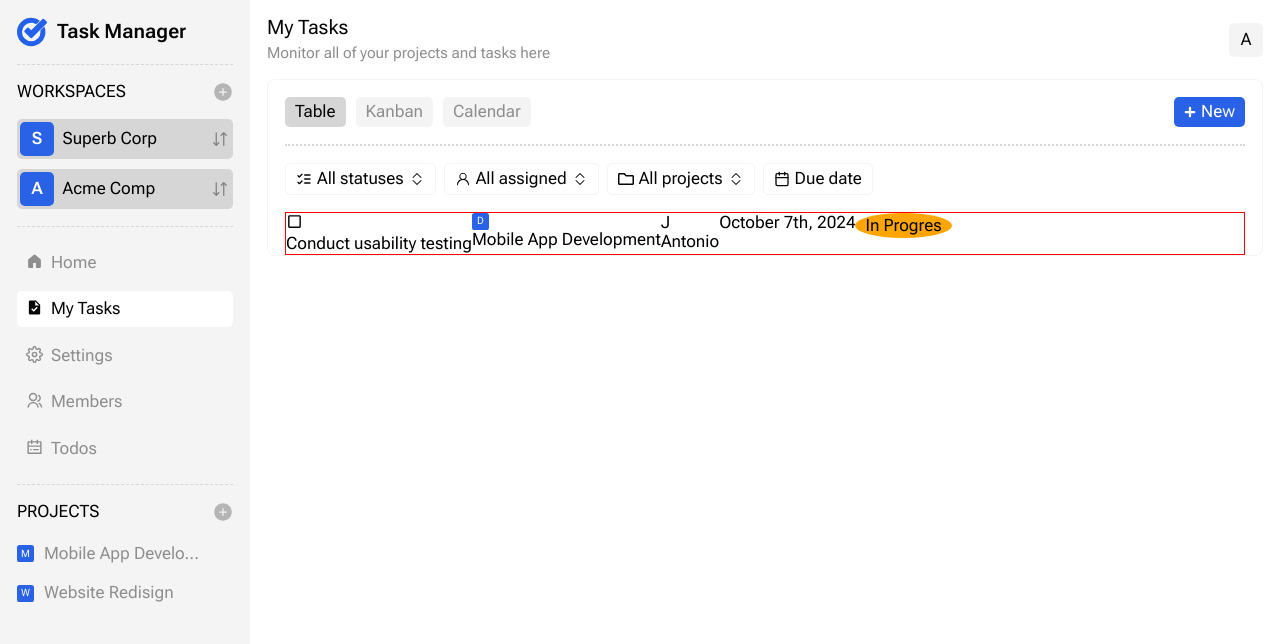
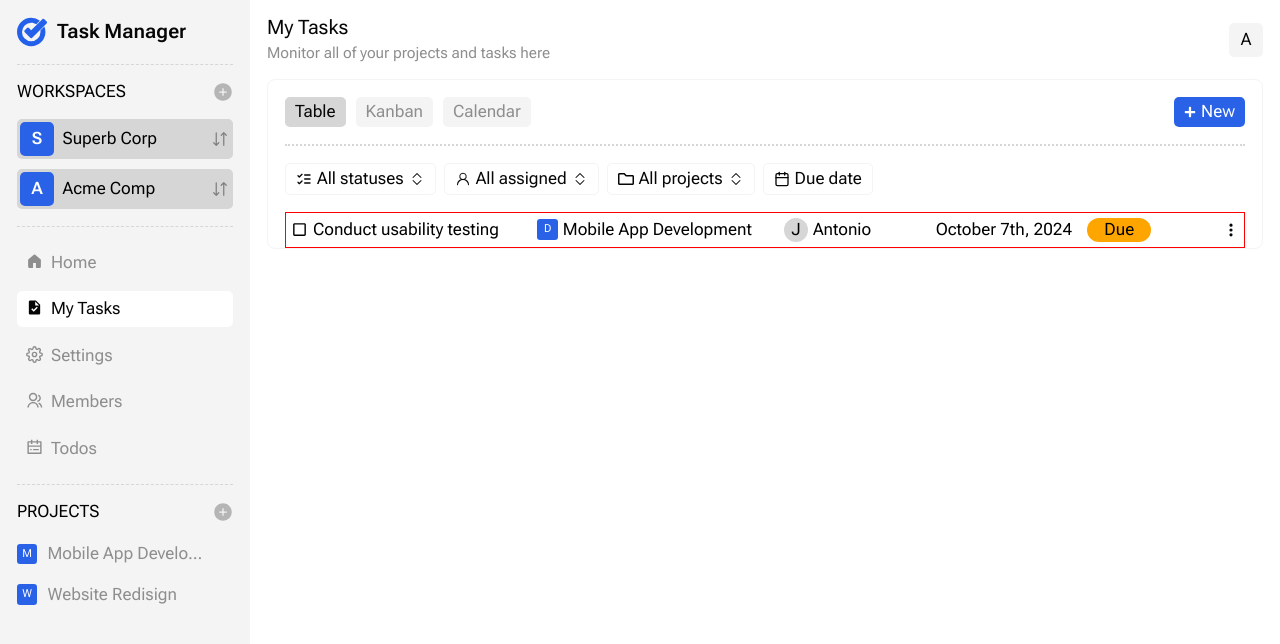
Before and after one commit to webioann/sandbox_prisma, a Next.js app: page /my_tasks/table in a window 1280 px wide. Shown: the top 644 px of the page. Built offline with nearby package versions, Linux system fonts and the light colour scheme.

Commit message:
TaskTableItem css

```diff
--- a/components/BadgeWithSymbol/badge.css
+++ b/components/BadgeWithSymbol/badge.css
@@ -11,11 +11,11 @@
     align-items: center;
 }
 .cube{
-    width: 1rem;
-    height: 1rem;
+    width: 1.2rem;
+    height: 1.2rem;
     border-radius: 15%;
     background-color: var(--bg-contrast);
-    font-size: 0.6rem;
+    font-size: 0.65rem;
     color: var(--bg-main);
     font-weight: 400;
     display: flex;
--- a/components/TaskTableItem/TaskTableItem.tsx
+++ b/components/TaskTableItem/TaskTableItem.tsx
@@ -6,29 +6,38 @@ import BadgeWithSymbol from '../BadgeWithSymbol/BadgeWithSymbol'
 import { PiArrowsDownUp } from "react-icons/pi"
 
 function TaskTableItem() {
+
+    const newdate = Date.now()
+    console.log(new Date(newdate).getMonth( ));
+    const dates = 1731218644149
+
     return (
         <div className={styles.table_item}>
-            <div className="task_name">
+
+            <div className={styles.task_name}>
                 <MdOutlineCheckBoxOutlineBlank/>
-                <p>Conduct usability testing</p>
+                <p className={styles.task_dicription}>Conduct usability testing</p>
             </div>
 
-            <div className="project_name">
+            <div className={styles.project_cell}>
                 <BadgeWithSymbol variant='cube' symbol='ddd'/>
-                <p>Mobile App Development</p>
+                <p className={styles.project_name}>Mobile App Development</p>
             </div>
 
-            <div className="assigned_person">
-                <div className="rounded_badge">J</div>
-                <p>Antonio</p>
+            <div className={styles.assigned_person}>
+                <div className={styles.person_badge}>J</div>
+                <p className={styles.person_name}>Antonio</p>
             </div>
 
-            <div className="due_date">
-                <p>October 7th, 2024</p>
+            <div className={styles.due_date}>
+                <p className={styles.date}>October 7th, 2024</p>
             </div>
 
-            <div className="task_status">
-                <p className={styles.colored_status}>In Progres</p>
+            <div className={styles.task_status}>
+                <p className={styles.colored_status}>
+                    Due
+                </p>
+                <HiDotsVertical  size={16} color='#060606'/>
             </div>
         </div>
     )
--- a/components/TaskTableItem/task-table-item.module.scss
+++ b/components/TaskTableItem/task-table-item.module.scss
@@ -1,16 +1,68 @@
 .table_item{
-    display: flex;
+    display: grid;
+    grid-template-columns: 6.5fr 6.5fr 4fr 4fr 4fr;
+    padding: 5px;
     border: 1px solid red;
-    .tasks_full_list{
-        .table_header{
+
+
+    .task_name{
+        display: flex;
+        align-items: center;
+        // border: 1px solid red;
+        .task_dicription{
+            margin-left: 5px;
+        }
+    }
+
+    // project cell -----------
+    .project_cell{
+        display: flex;
+        align-items: center;
+        // border: 1px solid red;
+        .project_name{
+            margin-left: 5px;
+        }
+    }
+    // asigned person ----------
+    .assigned_person{
+        display: flex;
+        align-items: center;
+        // border: 1px solid red;
+        .person_badge{
+            width: 24px;
+            height: 24px;
+            border-radius: 50%;
+            background-color: var(--bg-dark);
+            display: flex;
+            align-items: center;
+            justify-content: center;
+        }
+        .person_name{
+            margin-left: 5px;
+        }
+    }
+    // due date ----------------
+    .due_date{
+        display: flex;
+        align-items: center;
+        // border: 1px solid red;
+        .date{
 
         }
     }
-
-
-    .colored_status{
-        background-color: orange;
-        padding: 3px 10px;
-        border-radius: 50%;
+    // colored status -------------------
+    .task_status{
+        display: flex;
+        align-items: center;
+        justify-content: space-between;
+        // border: 1px solid red;
+        .colored_status{
+            background-color: orange;
+            height: 24px;
+            border-radius: 12px;
+            padding: 5px 1rem;
+            display: flex;
+            align-items: center;
+        }
     }
 }
```
